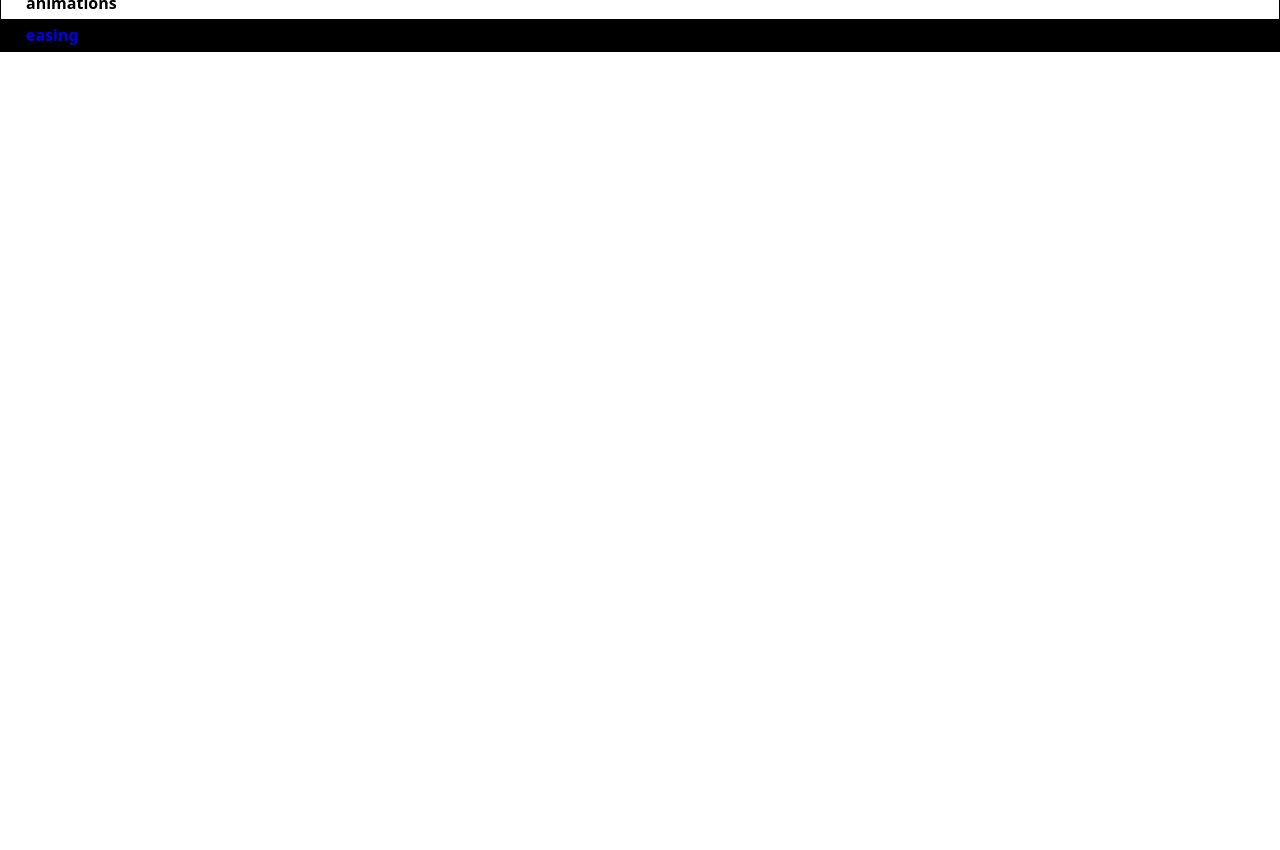
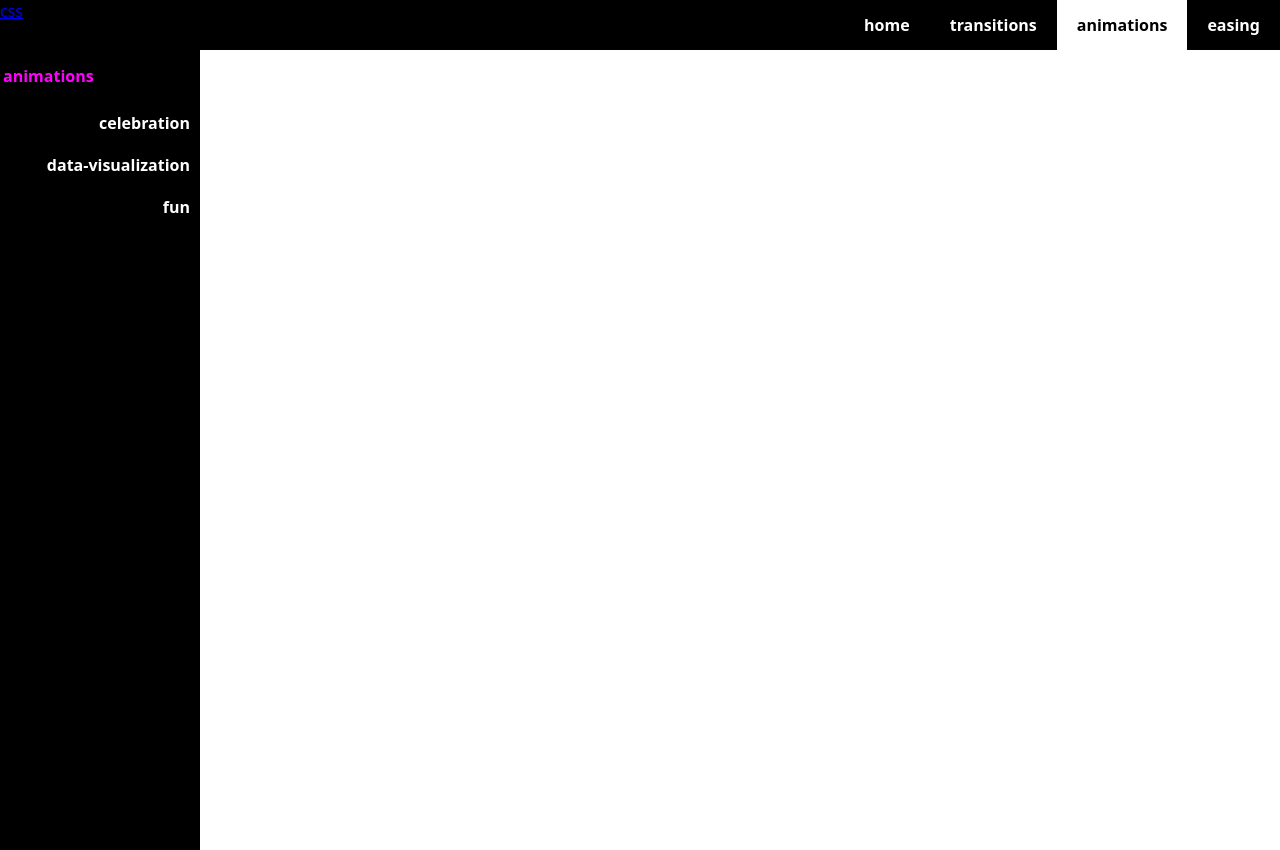
Before and after one commit to warpedpuppy/css-presentation, a React (Create React App) app: page /animations in a window 1280 px wide. Before the commit the page ends 800 px from the top, so only its background shows below. Built offline with nearby package versions, Linux system fonts and the light colour scheme.

Commit message:
menu work

```diff
--- a/src/App.js
+++ b/src/App.js
@@ -10,7 +10,7 @@ function App() {
   return (
     <BrowserRouter>
             <header><NavBar /></header>
-            {/* <main>
+            <main>
 				<Routes>
 					<Route index element={ <Home /> } />
 					<Route path="transitions/*" element={ <Transitions /> } />
@@ -19,7 +19,7 @@ function App() {
 					<Route path="*" element={ <NotFound /> } />
 				</Routes>
             </main>
-            <footer></footer> */}
+            <footer></footer>
          </BrowserRouter>
   );
 }
--- a/src/components/navbar/NavBar.css
+++ b/src/components/navbar/NavBar.css
@@ -1,49 +1,78 @@
 #main-nav {
 	position: relative;
 	z-index: 2;
-	height: 50px;
 	width: 100vw;
-	background-color: white;
-	/* border: 1px solid red; */
+	background-color: black;
+	display: flex;
+}
+#main-nav .nav-brand {
+	position: absolute;
+	z-index: 4;
 }
  ul.nav-links {
-	display: flex;
 	flex-direction: column;
 	list-style-type: none;
-	justify-content: flex-end;
 	position: relative;
 	width: 100vw;
-	margin-top: -100px;
-	border: 1px solid black;
+	height: 100px;
+	margin-top: -50px;
 	z-index: 1;
-	transition: margin 1s ease-in-out;
-	background-color: black;
+	transition: margin 0.5s ease-in-out;
+
 }
 
-#main-nav .nav-hamburger:checked~ul.nav-links {
+#main-nav .nav-hamburger:checked ~ ul.nav-links {
 	margin-top: 50px;
 }
 
 
-#main-nav ul li {
- 	padding: 5px;
+#main-nav ul.nav-links li {
+	background-color: black;
+	height: 25px;
+	font-weight: bold;
+	color: white;
+	 padding: 0;
+	 margin: 0;
+	 cursor: pointer;
+	 transition: background-color 0.5s;
 }
 
-#main-nav ul li a {
-	margin: 0 20px;
-	text-decoration: none;
-	font-weight: bold;
-	/* color: white; */
-}
 #main-nav ul li.active {
 	background-color: white;
 }
-#main-nav ul li.active a {
+#main-nav ul li.active {
 	color: black;
 }
 
 @media (min-width: 1024px) {
-
+	#main-nav {
+		height: 50px;
+		justify-content: space-between;
+	}
+	#main-nav .nav-hamburger:checked ~ ul.nav-links {
+		margin-top: 0;
+	}
+	#main-nav .nav-brand {
+		position: static;
+	}
+	#main-nav ul.nav-links {
+		display: flex;
+		flex-direction: row;
+		justify-content: flex-end;
+		align-items: center;
+		list-style-type: none;
+		position: relative;
+		height: 50px;
+		margin-top: 0;
+		transition: none;
+	}
+	#main-nav ul.nav-links li {
+		/* margin: 0 30px 0 0; */
+		height: 100%;
+		display: flex;
+		align-items: center;
+		padding:  0 20px 0;
+	}
 
 
 }
--- a/src/components/navbar/NavBar.js
+++ b/src/components/navbar/NavBar.js
@@ -1,41 +1,32 @@
-import { Link, useLocation } from 'react-router-dom';
+import { Link, useLocation, useNavigate } from 'react-router-dom';
+import { useRef } from 'react';
 import './NavHamburger.css';
 import './NavBar.css';
 function NavBar() {
 	const location = useLocation();
+	const navigate = useNavigate();
+	const checkboxRef = useRef(null);
 	function returnActive(str) {
 		return location.pathname.split('/')[1] === str ? 'active' : '';
 	}
+	const clickHandler = pathname => {
+		navigate(pathname);
+		checkboxRef.current.checked = false;
+	}
 	return (
-
-		// <nav className="nav-wrapper">
-        //     <Link to="/" className="nav-brand">trying something</Link>
-        //     <input className="nav-hamburger" id="main-checkbox" type="checkbox" />
-        //     <div className="nav-hamburger-spans">
-        //         <span></span>
-        //         <span></span>
-        //         <span></span>
-        //     </div>
-        //     <div className="nav-links">
-		// 	<li className={ returnActive('') }><Link to="/">home</Link></li>
-		// 	<li className={ returnActive('transitions') }><Link to="/transitions">transitions</Link></li>
-		// 	<li className={ returnActive('animations') }><Link to="/animations">animations</Link></li>
-		// 	<li className={ returnActive('easing') }><Link to="/easing">easing</Link></li>
-        //     </div>
-        // </nav>
 		<nav id="main-nav">
-			<Link to="/" className="nav-brand">vbnm</Link>
-			<input className="nav-hamburger" id="main-checkbox" type="checkbox" />
+			<Link to="/" className="nav-brand">css</Link>
+			<input className="nav-hamburger" id="main-checkbox" type="checkbox" ref={checkboxRef} />
 			<div className="nav-hamburger-spans">
                 <span></span>
                 <span></span>
                 <span></span>
             </div>
 			<ul className="nav-links">
-				<li className={ returnActive('') }><Link to="/">home</Link></li>
-				<li className={ returnActive('transitions') }><Link to="/transitions">transitions</Link></li>
-				<li className={ returnActive('animations') }><Link to="/animations">animations</Link></li>
-				<li className={ returnActive('easing') }><Link to="/easing">easing</Link></li>
+				<li className={ returnActive('') } onClick={() => clickHandler('/')}>home</li>
+				<li className={ returnActive('transitions') } onClick={() => clickHandler('/transitions')}>transitions</li>
+				<li className={ returnActive('animations') } onClick={() => clickHandler('/animations')}>animations</li>
+				<li className={ returnActive('easing') } onClick={() => clickHandler('/easing')}>easing</li>
 			</ul>
 		</nav>
 	 );
--- a/src/components/navbar/NavHamburger.css
+++ b/src/components/navbar/NavHamburger.css
@@ -6,7 +6,7 @@
 	top: 9px;
 	right: 10px;
 	cursor: pointer;
-	opacity: 0.5;
+	opacity: 0;
 	/* hide this */
 	z-index: 20;
 	/* and place it over the hamburger */
@@ -42,7 +42,7 @@
 	top: 0;
 	right: 0;
 	z-index: 3;
-	background-color: white;
+	background-color: lightgray;
 	height: 50px;
 	/* border: 1px solid black; */
 	display: flex;
@@ -65,7 +65,6 @@
 }
 
 @media (min-width: 1024px) {
-
 	.nav-hamburger {
 		display: none;
 	}
--- a/src/templates/SideBarTemplate.css
+++ b/src/templates/SideBarTemplate.css
@@ -1,9 +1,8 @@
 #side-bar {
-	height: 100vh;
-	background-color: black;
+	width: 100vw;
+	background-color: lightgray;
 	color: white;
 	text-align: right;
-	width: 200px;
 }
 
 #side-bar h4 {
@@ -12,12 +11,15 @@
 	padding: 15px 3px;
 	text-align: left;
 }
+#side-bar ul {
+	display: flex;
+	list-style-type: none;
+}
 
 #side-bar ul li a {
 	display: block;
 	width: 100%;
-	padding: 10px 5px 10px 50px;
-	text-align: right;
+	padding: 10px;
 	text-decoration: none;
 	font-weight: bold;
 	color: white;
@@ -29,3 +31,17 @@
 #side-bar ul li.active a {
 	color: black;
 }
+@media (min-width: 1024px) {
+	#side-bar {
+		height: 100vh;
+		background-color: black;
+		color: white;
+		text-align: right;
+		width: 200px;
+	}
+	#side-bar ul {
+		flex-direction: column;
+	}
+
+
+}
```
